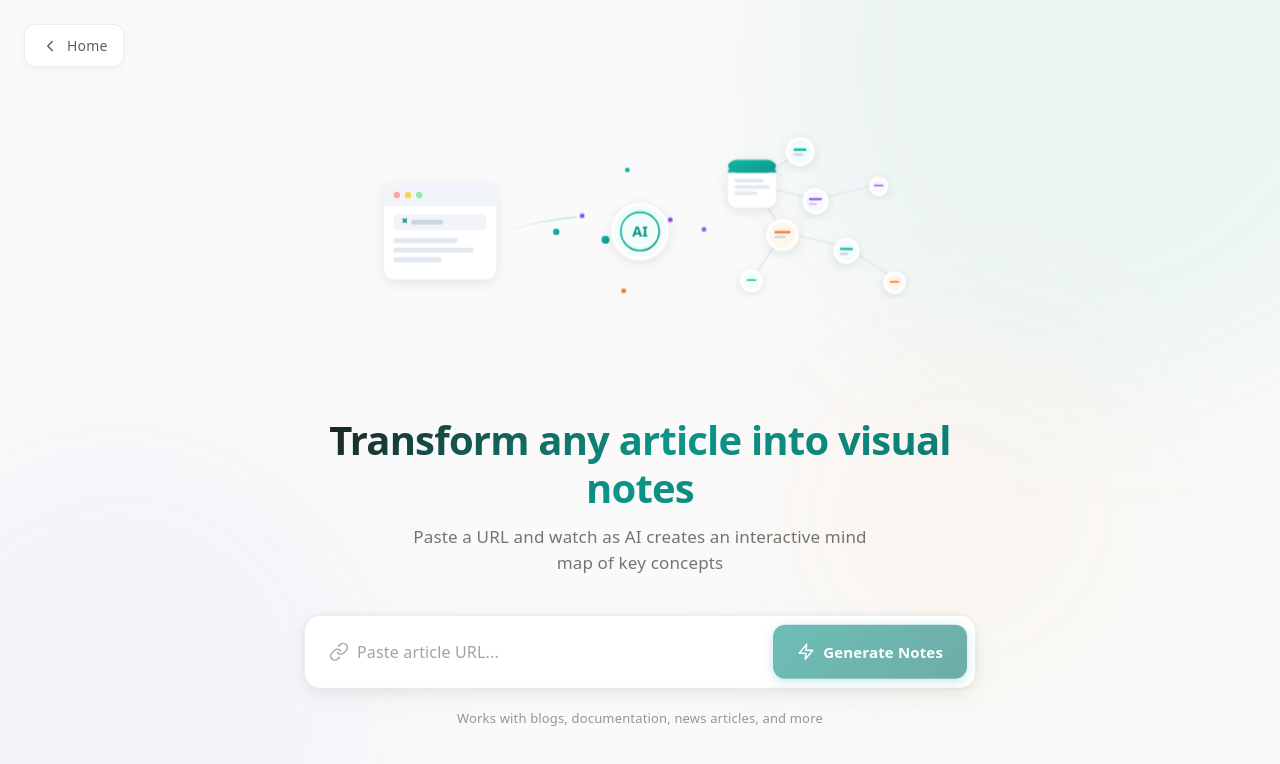
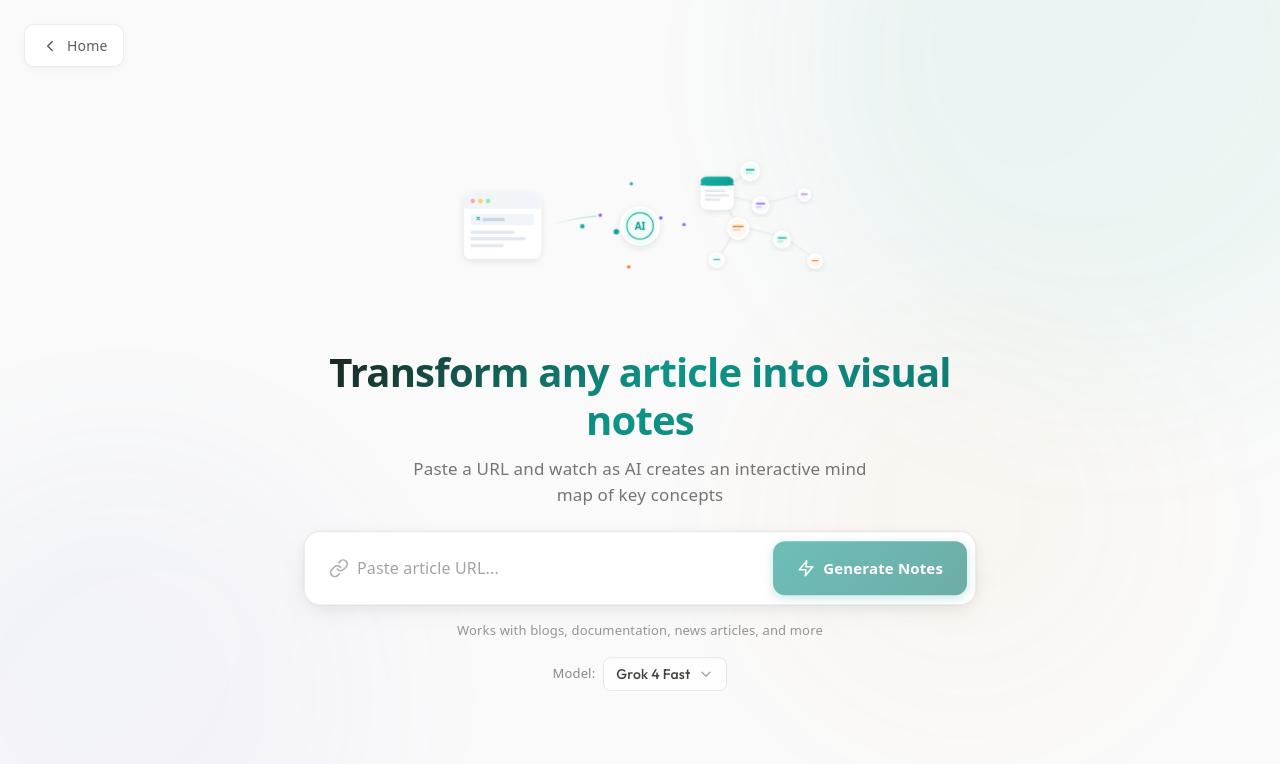
Before and after one commit to skrishnan22/vizumi, a Next.js app: page /new in a window 1280 px wide. Shown: the top 764 px of the page. Built offline with nearby package versions, Linux system fonts and the light colour scheme.

Commit message:
model selection improvements

```diff
--- a/package.json
+++ b/package.json
@@ -26,6 +26,7 @@
     "@ai-sdk/react": "^2.0.69",
     "@mozilla/readability": "^0.6.0",
     "@radix-ui/react-dialog": "^1.1.15",
+    "@radix-ui/react-dropdown-menu": "^2.1.16",
     "@t3-oss/env-nextjs": "^0.13.10",
     "@terrastruct/d2": "^0.1.33",
     "@tiptap/extension-placeholder": "^3.11.0",
--- a/src/components/HeroIllustration.module.css
+++ b/src/components/HeroIllustration.module.css
@@ -4,7 +4,7 @@
 
 .container {
   width: 100%;
-  max-width: 700px;
+  max-width: 550px;
   margin: 0 auto;
   padding: 0 1rem;
 }
--- /dev/null
+++ b/src/components/ModelSelector.tsx
@@ -0,0 +1,132 @@
+'use client';
+
+import * as React from 'react';
+import * as DropdownMenu from '@radix-ui/react-dropdown-menu';
+import { ChevronDown, Check, Sparkles, Zap } from 'lucide-react';
+import { cn } from '@/lib/utils';
+import { FREE_MODELS, PAID_MODELS, type ModelInfo } from '@/lib/constants';
+
+type ModelSelectorProps = {
+  value: string;
+  onChange: (modelId: string) => void;
+  disabled?: boolean;
+  className?: string;
+};
+
+function getModelLabel(modelId: string): string {
+  const allModels = [...PAID_MODELS, ...FREE_MODELS];
+  const model = allModels.find((m) => m.id === modelId);
+  return model?.label ?? modelId.split('/').pop()?.replace(/:free$/, '') ?? modelId;
+}
+
+function ModelItem({
+  model,
+  isSelected,
+  onSelect,
+}: {
+  model: ModelInfo;
+  isSelected: boolean;
+  onSelect: () => void;
+}) {
+  return (
+    <DropdownMenu.Item
+      className={cn(
+        'relative flex items-center gap-3 px-3 py-2.5 text-sm outline-none cursor-pointer rounded-md transition-colors',
+        'hover:bg-stone-100 focus:bg-stone-100',
+        isSelected && 'bg-teal-50 hover:bg-teal-50 focus:bg-teal-50'
+      )}
+      onSelect={onSelect}
+    >
+      <div className="flex-1 min-w-0">
+        <div className={cn('font-medium truncate', isSelected && 'text-teal-700')}>
+          {model.label}
+        </div>
+        {model.description && (
+          <div className="text-xs text-stone-500 truncate">{model.description}</div>
+        )}
+      </div>
+      {isSelected && <Check className="w-4 h-4 text-teal-600 flex-shrink-0" />}
+    </DropdownMenu.Item>
+  );
+}
+
+export function ModelSelector({ value, onChange, disabled, className }: ModelSelectorProps) {
+  const [open, setOpen] = React.useState(false);
+
+  const handleSelect = (modelId: string) => {
+    onChange(modelId);
+    setOpen(false);
+  };
+
+  return (
+    <DropdownMenu.Root open={open} onOpenChange={setOpen}>
+      <DropdownMenu.Trigger asChild disabled={disabled}>
+        <button
+          className={cn(
+            'inline-flex items-center gap-2 px-3 py-1.5 text-sm font-medium rounded-lg transition-all',
+            'bg-white/80 border border-stone-200 text-stone-700',
+            'hover:bg-white hover:border-stone-300 hover:shadow-sm',
+            'focus:outline-none focus:ring-2 focus:ring-teal-500/20 focus:border-teal-500',
+            'disabled:opacity-50 disabled:cursor-not-allowed',
+            className
+          )}
+        >
+          <span className="truncate max-w-[140px]">{getModelLabel(value)}</span>
+          <ChevronDown
+            className={cn(
+              'w-4 h-4 text-stone-400 transition-transform duration-200',
+              open && 'rotate-180'
+            )}
+          />
+        </button>
+      </DropdownMenu.Trigger>
+
+      <DropdownMenu.Portal>
+        <DropdownMenu.Content
+          className={cn(
+            'z-50 min-w-[240px] max-w-[280px] overflow-hidden rounded-xl',
+            'bg-white border border-stone-200 shadow-lg shadow-stone-200/50',
+            'animate-in fade-in-0 zoom-in-95 data-[side=bottom]:slide-in-from-top-2',
+            'data-[side=top]:slide-in-from-bottom-2'
+          )}
+          sideOffset={8}
+          align="start"
+        >
+          {/* Paid Models Section */}
+          <div className="p-1.5">
+            <DropdownMenu.Label className="flex items-center gap-2 px-3 py-2 text-xs font-semibold text-stone-500 uppercase tracking-wide">
+              <Sparkles className="w-3.5 h-3.5 text-amber-500" />
+              Premium Models
+            </DropdownMenu.Label>
+            {PAID_MODELS.map((model) => (
+              <ModelItem
+                key={model.id}
+                model={model}
+                isSelected={value === model.id}
+                onSelect={() => handleSelect(model.id)}
+              />
+            ))}
+          </div>
+
+          <DropdownMenu.Separator className="h-px bg-stone-200 mx-2" />
+
+          {/* Free Models Section */}
+          <div className="p-1.5">
+            <DropdownMenu.Label className="flex items-center gap-2 px-3 py-2 text-xs font-semibold text-stone-500 uppercase tracking-wide">
+              <Zap className="w-3.5 h-3.5 text-emerald-500" />
+              Free Models
+            </DropdownMenu.Label>
+            {FREE_MODELS.map((model) => (
+              <ModelItem
+                key={model.id}
+                model={model}
+                isSelected={value === model.id}
+                onSelect={() => handleSelect(model.id)}
+              />
+            ))}
+          </div>
+        </DropdownMenu.Content>
+      </DropdownMenu.Portal>
+    </DropdownMenu.Root>
+  );
+}
--- a/src/components/NoteBlockNode.tsx
+++ b/src/components/NoteBlockNode.tsx
@@ -45,7 +45,7 @@ function NoteBlockNodeComponent({ id, data, selected }: NodeProps<NoteNodeData>)
   const isDeepDiveStreaming = useNoteStore((state) => state.isDeepDiveStreaming);
   const { requestDeepDive } = useDeepDive();
 
-  const hasDiagram = block.d2Code && Boolean(block.d2Code?.trim());
+  const hasDiagram = block.renderedSvg && Boolean(block.renderedSvg?.trim());
 
   // Callback to clear d2Code when rendering fails
   const handleDiagramFailure = useCallback(() => {
--- a/src/components/NoteGenerator.module.css
+++ b/src/components/NoteGenerator.module.css
@@ -137,7 +137,7 @@
 }
 
 .contentCentered {
-  top: 50%;
+  top: 48%;
   transform: translate(-50%, -50%);
   opacity: 1;
   pointer-events: auto;
@@ -155,8 +155,10 @@
    ============================================ */
 
 .illustrationWrapper {
-  margin-bottom: 1.5rem;
+  margin-bottom: 0.75rem;
   animation: fadeInUp 800ms cubic-bezier(0.16, 1, 0.3, 1);
+  transform: scale(0.85);
+  transform-origin: center bottom;
 }
 
 /* ============================================
@@ -165,7 +167,7 @@
 
 .heroSection {
   text-align: center;
-  margin-bottom: 2.5rem;
+  margin-bottom: 1.5rem;
   animation: fadeInUp 600ms cubic-bezier(0.16, 1, 0.3, 1);
 }
 
@@ -336,8 +338,27 @@
   font-family: 'Satoshi', 'DM Sans', system-ui, sans-serif;
   font-size: 0.8125rem;
   color: rgba(28, 26, 23, 0.45);
-  margin-top: 1.25rem;
+  margin-top: 1rem;
   animation: fadeInUp 600ms cubic-bezier(0.16, 1, 0.3, 1) 200ms both;
+}
+
+/* ============================================
+   MODEL SELECTOR
+   ============================================ */
+
+.modelSelector {
+  display: flex;
+  align-items: center;
+  justify-content: center;
+  gap: 0.5rem;
+  margin-top: 1rem;
+  animation: fadeInUp 600ms cubic-bezier(0.16, 1, 0.3, 1) 300ms both;
+}
+
+.modelLabel {
+  font-family: 'Satoshi', 'DM Sans', system-ui, sans-serif;
+  font-size: 0.8125rem;
+  color: rgba(28, 26, 23, 0.5);
 }
 
 /* ============================================
@@ -441,7 +462,7 @@
 
 @media (max-width: 640px) {
   .contentCentered {
-    top: 45%;
+    top: 42%;
   }
 
   .homeButtonWrapper {
@@ -449,11 +470,20 @@
     left: 1rem;
   }
 
+  .illustrationWrapper {
+    transform: scale(0.75);
+  }
+
   .heroSection {
-    margin-bottom: 2rem;
+    margin-bottom: 1.25rem;
   }
 
   .heroSubtitle {
-    font-size: 1rem;
+    font-size: 0.9375rem;
+  }
+
+  .modelSelector {
+    flex-wrap: wrap;
+    gap: 0.375rem;
   }
 }
--- a/src/components/NoteGenerator.tsx
+++ b/src/components/NoteGenerator.tsx
@@ -1,6 +1,6 @@
 'use client';
 
-import { useEffect, useState, useRef } from 'react';
+import { useEffect, useState, useRef, useMemo } from 'react';
 import { experimental_useObject as useObject } from '@ai-sdk/react';
 import { LLMNoteSchema, LLMNoteBlockSchema } from '@/lib/schemas';
 import type { LLMNoteBlock } from '@/lib/schemas';
@@ -16,6 +16,8 @@ import { toast } from 'sonner';
 import { logger } from '@/lib/logger.client';
 import { useSettings } from '@/hooks/use-settings';
 import { showApiErrorToast } from '@/lib/api/client-error-handler';
+import { HEADERS } from '@/lib/constants';
+import { ModelSelector } from './ModelSelector';
 
 type NoteGeneratorProps = {
   noteId: string;
@@ -23,11 +25,28 @@ type NoteGeneratorProps = {
 
 export function NoteGenerator({ noteId }: NoteGeneratorProps) {
   const router = useRouter();
-  const { getRequestHeaders } = useSettings();
+  const { apiKey, modelPrefs } = useSettings();
+
+  // Session-specific model selection (defaults to user's saved preference)
+  const [sessionModel, setSessionModel] = useState<string | null>(null);
+  const effectiveModel = sessionModel ?? modelPrefs.generate;
+
+  // Compute headers with the effective model
+  const requestHeaders = useMemo(() => {
+    const headers: Record<string, string> = {
+      'Content-Type': 'application/json',
+      [HEADERS.MODEL]: effectiveModel,
+    };
+    if (apiKey) {
+      headers[HEADERS.API_KEY] = apiKey;
+    }
+    return headers;
+  }, [effectiveModel, apiKey]);
+
   const { object, submit, isLoading, error } = useObject({
     api: '/api/generate',
     schema: LLMNoteSchema,
-    headers: getRequestHeaders('generate'),
+    headers: requestHeaders,
   });
 
   const [url, setUrl] = useState('');
@@ -263,6 +282,16 @@ export function NoteGenerator({ noteId }: NoteGeneratorProps) {
         <p className={styles.hint}>
           Works with blogs, documentation, news articles, and more
         </p>
+
+        {/* Model selector */}
+        <div className={styles.modelSelector}>
+          <span className={styles.modelLabel}>Model:</span>
+          <ModelSelector
+            value={effectiveModel}
+            onChange={setSessionModel}
+            disabled={isLoading}
+          />
+        </div>
       </div>
 
       {/* Generated Header - Appears when content is generated */}
--- a/src/lib/constants.ts
+++ b/src/lib/constants.ts
@@ -30,13 +30,29 @@ export const HEADERS = {
   MODEL: 'X-Model',
 } as const;
 
-// Available models for user selection
-export const AVAILABLE_MODELS = [
-  { id: 'x-ai/grok-4-fast', label: 'X-AI Grok 4 Fast' },
-  { id: 'openai/gpt-4o-mini', label: 'OpenAI GPT-4o Mini' },
-  { id: 'google/gemini-2.5-flash', label: 'Google Gemini 2.5 Flash' },
-  { id: 'anthropic/claude-sonnet-4.5', label: 'Anthropic Claude Sonnet 4.5' },
-] as const;
+// Model definitions with grouping
+export type ModelInfo = {
+  id: string;
+  label: string;
+  description?: string;
+};
+
+export const FREE_MODELS: ModelInfo[] = [
+  { id: 'google/gemini-2.0-flash-exp:free', label: 'Gemini 2.0 Flash', description: 'Fast & capable' },
+  { id: 'meta-llama/llama-4-scout:free', label: 'Llama 4 Scout', description: 'Meta\'s latest' },
+  { id: 'mistralai/mistral-small-3.1-24b-instruct:free', label: 'Mistral Small 3.1', description: 'Balanced performance' },
+  { id: 'qwen/qwen3-14b:free', label: 'Qwen 3 14B', description: 'Strong reasoning' },
+];
+
+export const PAID_MODELS: ModelInfo[] = [
+  { id: 'x-ai/grok-4-fast', label: 'Grok 4 Fast', description: 'Best quality' },
+  { id: 'anthropic/claude-sonnet-4', label: 'Claude Sonnet 4', description: 'Excellent reasoning' },
+  { id: 'openai/gpt-4.1-mini', label: 'GPT-4.1 Mini', description: 'Fast & affordable' },
+  { id: 'google/gemini-2.5-flash', label: 'Gemini 2.5 Flash', description: 'Great value' },
+];
+
+// Combined flat list for backward compatibility
+export const AVAILABLE_MODELS = [...PAID_MODELS, ...FREE_MODELS] as const;
 
 // ============================================================================
 // API Configuration
@@ -68,7 +84,7 @@ export const LIMITS = {
 
 export const D2_CONFIG = {
   PADDING: 24,
-  THEME_ID: 101,
+  THEME_ID: 100,
   SKETCH_MODE: true,
   NO_XML_TAG: true,
   STROKE_WIDTH: 2,
```
Also changed, not shown: src/components/SettingsPage.tsx (+16 -16 lines), 1 other file (tests, documents, lock files or other folders).
